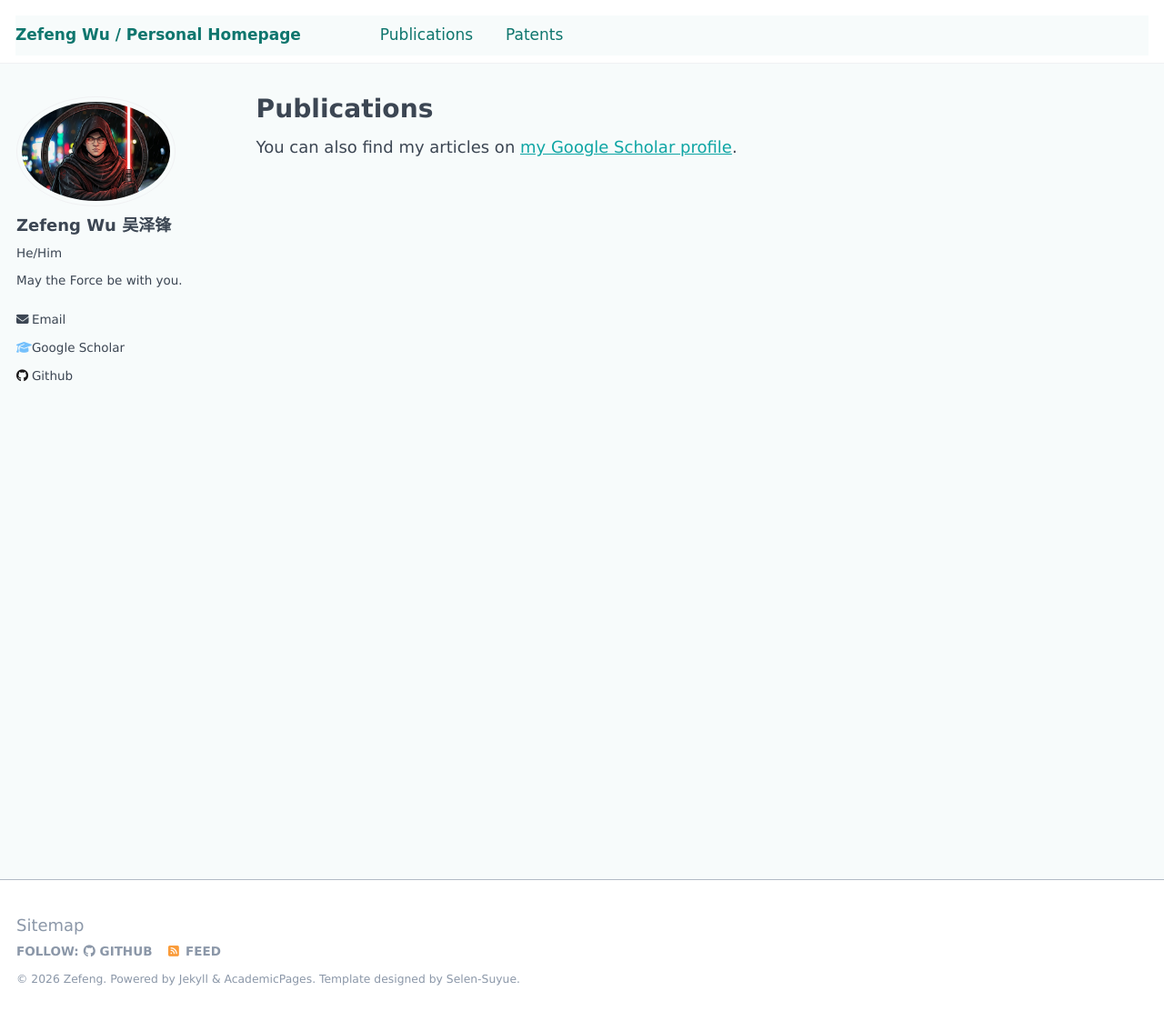
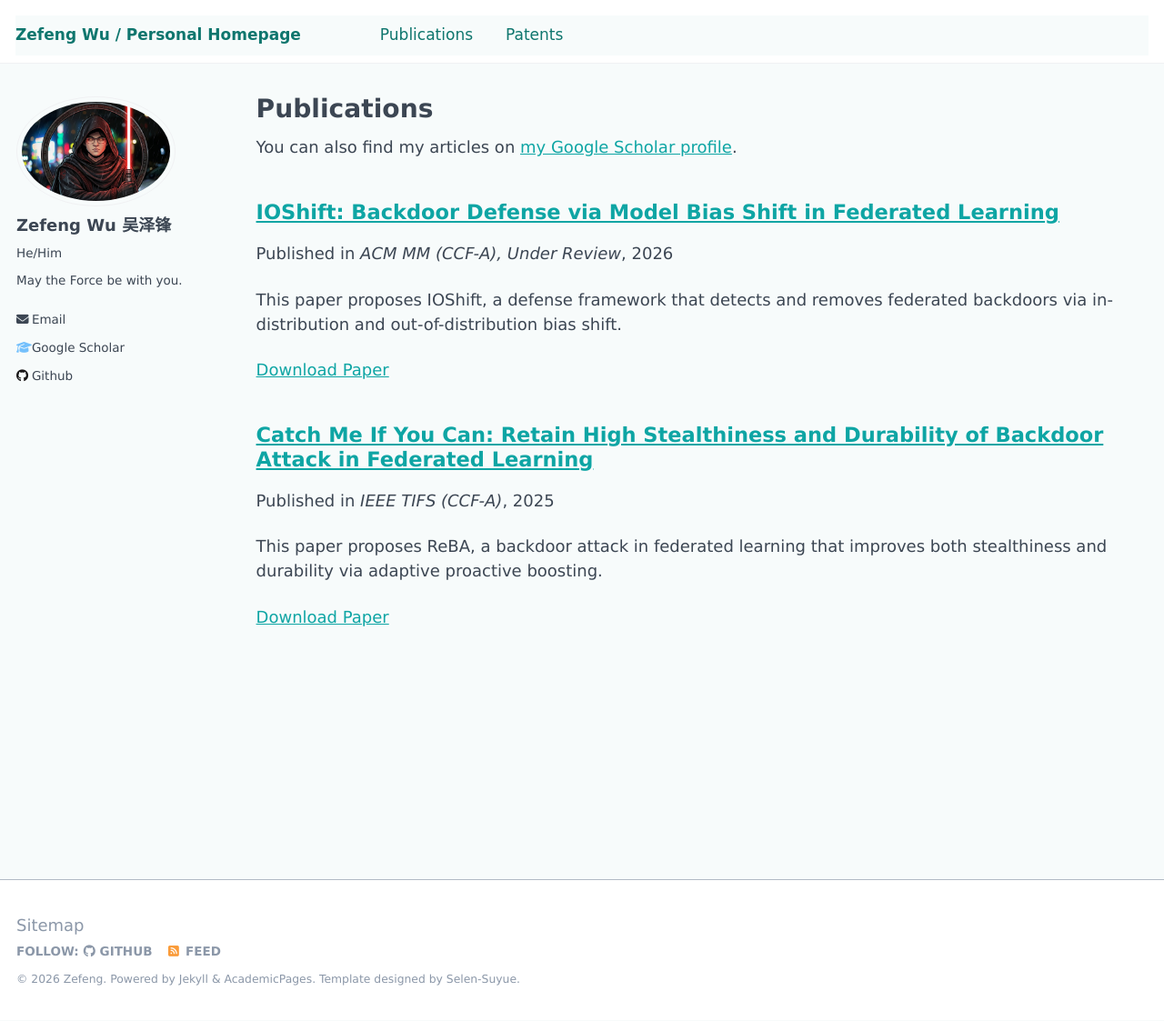
Before and after one commit to windansnowman/windansnowman.github.io, a Jekyll site: the page built from _pages/publications.md, in a window 1280 px wide and 1123 px high. Shown: the whole window at 91% size. Built offline with Jekyll 4.4.1, drawn with Linux system fonts in a browser that asks for light colours.

```diff
--- /dev/null
+++ b/_publications/2025-09-01-catch-me-if-you-can.md
@@ -0,0 +1,19 @@
+---
+title: "Catch Me If You Can: Retain High Stealthiness and Durability of Backdoor Attack in Federated Learning"
+collection: publications
+date: 2025-09-01
+venue: "IEEE TIFS (CCF-A)"
+excerpt: "This paper proposes ReBA, a backdoor attack in federated learning that improves both stealthiness and durability via adaptive proactive boosting."
+paperurl: "https://ieeexplore.ieee.org/abstract/document/11275864/"
+---
+
+**Authors**: Yilong Yang, Xinjing Liu, Zefeng Wu, Zhuoran Ma, Yong Zeng, Xianjia Meng, Zhuo Ma
+
+**Contribution**: First-student author
+
+**Summary**: ReBA assigns higher update weights to durable backdoor-related parameters (via Fisher information) and adaptively tunes amplification to keep malicious updates within benign distance space. Experiments on three datasets and 14 defenses show superior attack success rate and substantially longer persistence, even with only one malicious client.
+
+**Links**:
+- [Paper](https://ieeexplore.ieee.org/abstract/document/11275864/)
+
+![Paper 1 Figure](/images/wzf_paper1.png)
--- /dev/null
+++ b/_publications/2026-02-01-ioshift.md
@@ -0,0 +1,19 @@
+---
+title: "IOShift: Backdoor Defense via Model Bias Shift in Federated Learning"
+collection: publications
+date: 2026-02-01
+venue: "ACM MM (CCF-A), Under Review"
+excerpt: "This paper proposes IOShift, a defense framework that detects and removes federated backdoors via in-distribution and out-of-distribution bias shift."
+paperurl: "https://openreview.net/forum?id=4E9uxVIAFP"
+---
+
+**Authors**: Yilong Yang, Zefeng Wu, Yang Liu, Boyun Zhang, Weisheng Dong, Bin Xiao, Zhuo Ma
+
+**Contribution**: First-student author
+
+**Summary**: IOShift shows that backdoor implantation causes measurable bias shifts between ID and OOD data. It detects malicious updates with an IOShift score and removes backdoors via adaptive pruning of critical neurons. Experiments on CIFAR-10 and Tiny-ImageNet under non-IID settings outperform strong baselines in TPR, FPR, and ASR reduction.
+
+**Links**:
+- [Paper](https://openreview.net/forum?id=4E9uxVIAFP)
+
+![Paper 2 Figure](/images/wzf_paper2.png)
```
Also changed, not shown: PUBLICATIONS_INPUT.md (added, +74 -0 lines), _pages/about.md (+1 -1 lines), images/wzf_paper1.png (added), images/wzf_paper2.png (added).
